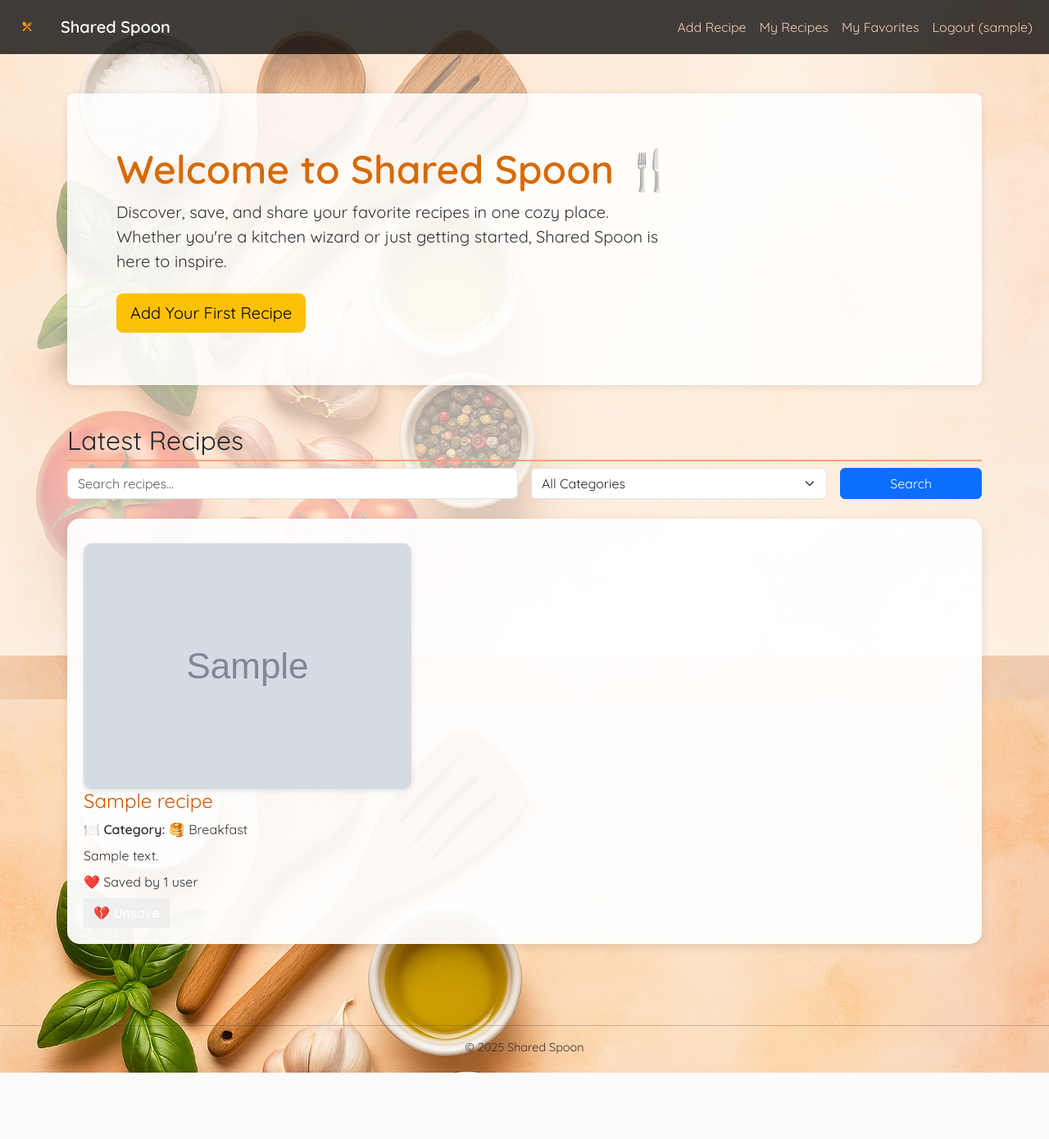
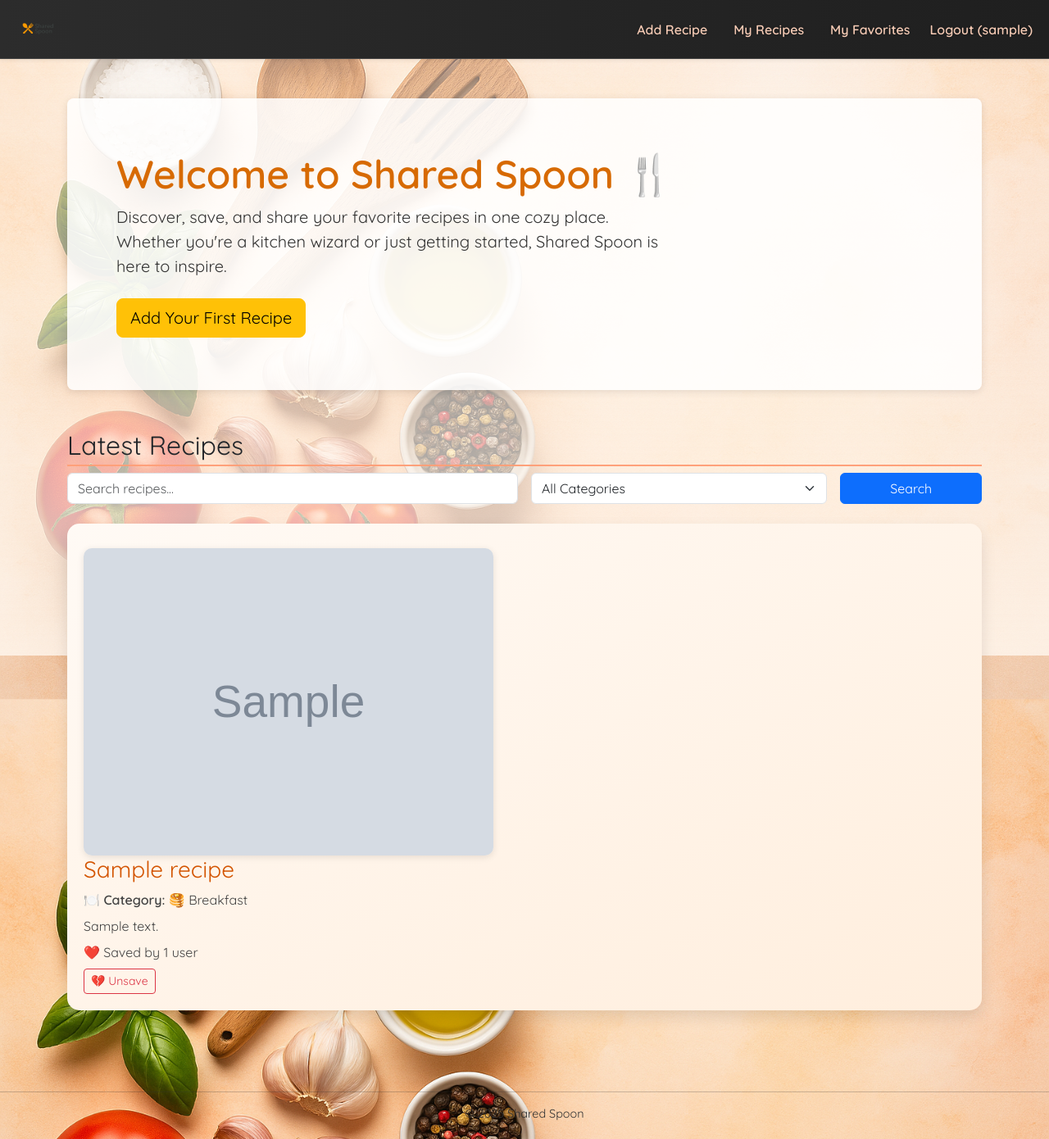
Before and after one commit to martiiann/shared-spoon, a Django app: page / in a window 1280 px wide. Shown: the whole page at 82% size. Before the commit the page ends 1309 px from the top, so only its background shows below. Run offline with Django 5.2, Linux system fonts and the light colour scheme; a user stored in the database is signed in; tables that the repository leaves empty hold one stand-in row (values such as "Sample post"); grey boxes marked "Sample" are stand-in pictures.

Commit message:
Fix logout error, clean navbar, and improve overall design readability

```diff
--- a/recipes/static/recipes/css/style.css
+++ b/recipes/static/recipes/css/style.css
@@ -20,10 +20,27 @@
 /* Navbar link color */
 .navbar-nav .nav-link {
     color: #f6cbb5 !important;
+    font-weight: 600;
+    text-shadow: 0 0 3px rgba(0,0,0,0.3);
   }
+
   .navbar-nav .nav-link:hover {
-    color: #ffffff !important;
+    color: #fff5e0 !important;
+    text-shadow: 0 0 6px rgba(255, 255, 255, 0.3);
   }
+
+  .navbar-brand span {
+    font-size: 1.5rem;
+    color: #ffe6d0;
+    text-shadow: 0 0 4px rgba(0,0,0,0.2);
+  }
+
+  .navbar-nav .nav-item {
+    padding-left: 0.5rem;
+    padding-right: 0.5rem;
+  }
+
+
 
 /* Header / Footer */
 header, footer {
@@ -60,34 +77,33 @@
 
 /* Recipe Card */
 .recipe-card {
-    background-color: rgba(255, 255, 255, 0.95);
+    background: linear-gradient(to bottom right, #fffaf5, #ffeedd);
     padding: 20px;
     margin-bottom: 25px;
     border-radius: 15px;
-    box-shadow: 0 4px 12px rgba(0,0,0,0.1);
+    box-shadow: 0 8px 18px rgba(0, 0, 0, 0.1);
     transition: transform 0.3s ease, box-shadow 0.3s ease;
   }
 
   .recipe-card:hover {
-    transform: translateY(-6px);
-    box-shadow: 0 10px 25px rgba(0, 0, 0, 0.15);
+    transform: translateY(-5px);
+    box-shadow: 0 12px 24px rgba(0, 0, 0, 0.15);
   }
 
   .recipe-card h3 {
     margin-top: 0;
     color: #d35400;
-    font-size: 1.5rem;
   }
 
   .recipe-card p {
     margin: 8px 0;
-    color: #333;
+    color: #444;
   }
 
   .recipe-card img {
-    max-width: 100%;
-    height: auto;
+    width: 100%;
+    max-width: 500px;
     border-radius: 10px;
     margin-top: 10px;
-    box-shadow: 0 2px 6px rgba(0,0,0,0.1);
+    box-shadow: 0 2px 8px rgba(0,0,0,0.1);
   }
--- a/recipes/templates/recipes/base.html
+++ b/recipes/templates/recipes/base.html
@@ -35,11 +35,10 @@
 
 <body>
   <header class="mb-4">
-    <nav class="navbar navbar-expand-lg" style="background-color: rgba(0, 0, 0, 0.75);">
+    <nav class="navbar navbar-expand-lg shadow-sm" style="background: linear-gradient(to right, #2c2c2c, #1f1f1f); border-bottom: 1px solid #444;">
       <div class="container-fluid">
         <a class="navbar-brand d-flex align-items-center" href="{% url 'index' %}">
-          <img src="{% static 'recipes/img/logo.png' %}" alt="Shared Spoon Logo" style="height: 40px; margin-right: 10px;">
-          <span class="fw-bold text-white">Shared Spoon</span>
+          <img src="{% static 'recipes/img/logo.png' %}" alt="Shared Spoon Logo" style="height: 45px;">
         </a>
         <button class="navbar-toggler" type="button" data-bs-toggle="collapse" data-bs-target="#navbarNav">
           <span class="navbar-toggler-icon"></span>
@@ -50,7 +49,13 @@
               <li class="nav-item"><a class="nav-link" href="{% url 'add_recipe' %}">Add Recipe</a></li>
               <li class="nav-item"><a class="nav-link" href="{% url 'my_recipes' %}">My Recipes</a></li>
               <li class="nav-item"><a class="nav-link" href="{% url 'my_favorites' %}">My Favorites</a></li>
-              <li class="nav-item"><a class="nav-link" href="{% url 'logout' %}">Logout ({{ user.username }})</a></li>
+              <li class="nav-item">
+                <form method="POST" action="{% url 'logout' %}" style="display: inline;">
+                  {% csrf_token %}
+                  <button type="submit" class="btn btn-link nav-link" style="padding: 0; margin-top: 8px;">Logout ({{ user.username }})</button>
+                </form>
+              </li>
+
             {% else %}
               <li class="nav-item"><a class="nav-link" href="{% url 'login' %}">Login</a></li>
               <li class="nav-item"><a class="nav-link" href="{% url 'register' %}">Register</a></li>
@@ -64,15 +69,13 @@
   <main class="container py-4">
     {% block content %}
     {% if messages %}
-  <div class="container mt-2">
     {% for message in messages %}
       <div class="alert alert-{{ message.tags }} alert-dismissible fade show" role="alert">
         {{ message }}
         <button type="button" class="btn-close" data-bs-dismiss="alert" aria-label="Close"></button>
       </div>
     {% endfor %}
-  </div>
-{% endif %}
+  {% endif %}
     {% endblock %}
   </main>
 
--- a/recipes/templates/recipes/index.html
+++ b/recipes/templates/recipes/index.html
@@ -52,17 +52,17 @@
         <p>{{ recipe.description }}</p>
 
         <p>❤️ Saved by {{ recipe.liked_by.count }} user{{ recipe.liked_by.count|pluralize }}</p>
-
         {% if user.is_authenticated %}
-            <form action="{% url 'toggle_favorite' recipe.id %}" method="post">
+        <form action="{% url 'toggle_favorite' recipe.id %}" method="post" class="mt-2">
           {% csrf_token %}
           {% if user in recipe.liked_by.all %}
-                    <button type="submit">💔 Unsave</button>
+            <button type="submit" class="btn btn-sm btn-outline-danger">💔 Unsave</button>
           {% else %}
-                    <button type="submit">❤️ Save</button>
+            <button type="submit" class="btn btn-sm btn-outline-primary">❤️ Save</button>
           {% endif %}
         </form>
       {% endif %}
+
     </div>
 {% empty %}
     <p>No recipes yet!</p>
--- a/sharedspoon/urls.py
+++ b/sharedspoon/urls.py
@@ -16,9 +16,13 @@
 """
 from django.contrib import admin
 from django.urls import path, include
+from django.conf import settings
+from django.conf.urls.static import static
 
 urlpatterns = [
     path('admin/', admin.site.urls),
     path('', include('recipes.urls')),
     path('accounts/', include('django.contrib.auth.urls')),
 ]
+
+urlpatterns += static(settings.MEDIA_URL, document_root=settings.MEDIA_ROOT)
```
Also changed, not shown: recipes/templates/recipes/add_recipe.html (+11 -3 lines), recipes/templates/registration/logged_out.html (+6 -3 lines), recipes/templates/registration/login.html (+24 -7 lines), sharedspoon/settings.py (+9 -0 lines), media/recipe_images/bg.png (added), media/recipe_images/logo.png (added). Lines whose indentation alone changed are shown as unchanged.
